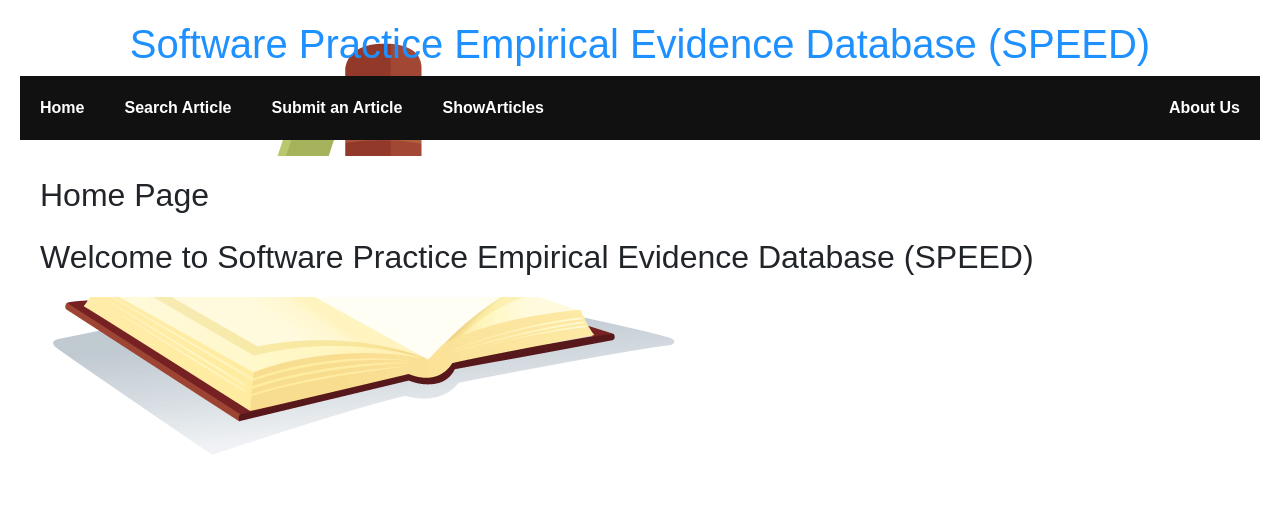
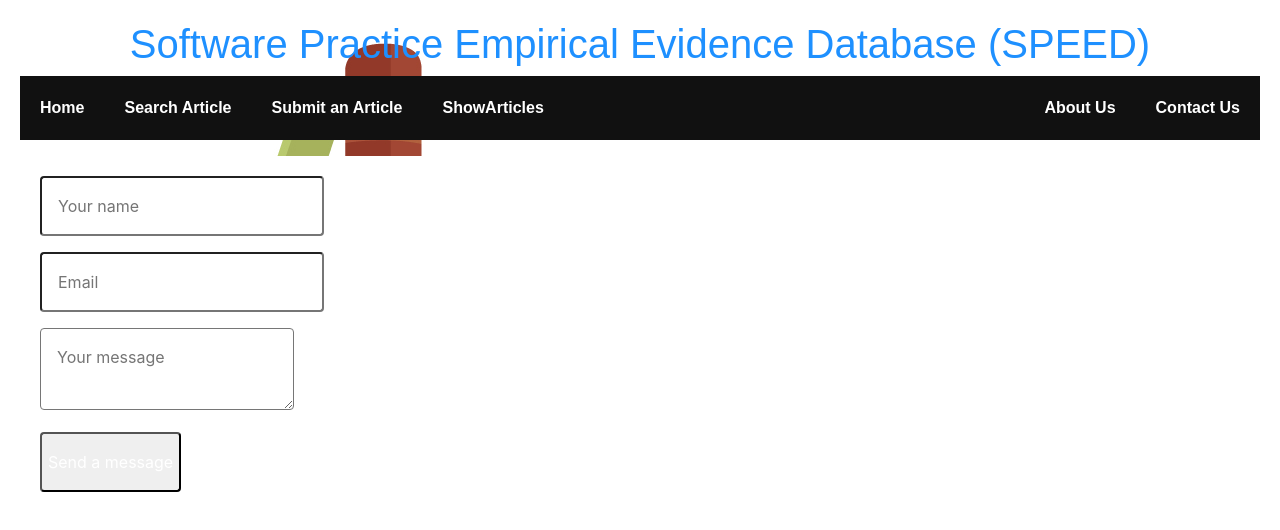
Before and after one commit to Alan528/ense701assignment1, a React (Create React App) app in the folder frontend/: page /ContactForm in a window 1280 px wide. Before the commit this address led to /. Shown: the top 530 px of the page. Built offline with nearby package versions, Linux system fonts and the light colour scheme.

Commit message:
Added Contact Us

```diff
--- a/frontend/src/App.js
+++ b/frontend/src/App.js
@@ -12,6 +12,7 @@
 import NotFoundPage from './pages/404';
 import ShowArticles from './components/ShowArticles';
 import SubmissionForm from './components/SubmissionForm';
+import ContactForm from './components/ContactForm';
 
 const App = () =>  {
   return (
@@ -23,6 +24,7 @@
           <li><a href = "/SearchArticle">Search Article</a></li>
           <li><a href = "/SubmitArticle">Submit an Article</a></li>
           <li><a href = "/ShowArticles">ShowArticles</a></li>
+          <li style={{float: "right"}}><a href = "/ContactForm">Contact Us</a></li>
           <li style={{float: "right"}}><a href = "/About">About Us</a></li>
         </ul>
       <div className="content">
@@ -30,6 +32,7 @@
         <Route exact path="/" component={Home}/>
         <Route path="/SearchArticle" component={SearchArticle}/>
         <Route path="/SubmitArticle" component={SubmitArticle}/>
+        <Route path="/ContactForm" component={ContactForm}/>
         <Route path="/About" component={About}/>
         <Route exact path="/404" component={NotFoundPage}/>
         <Route exact path='/ShowArticles' component={ShowArticles} />
--- /dev/null
+++ b/frontend/src/components/ContactForm.js
@@ -0,0 +1,67 @@
+import React, { useState } from "react";
+
+const FORM_ENDPOINT = "";
+
+const ContactForm = () => {
+  const [submitted, setSubmitted] = useState(false);
+  const handleSubmit = () => {
+    setTimeout(() => {
+      setSubmitted(true);
+    }, 100);
+  };
+
+  if (submitted) {
+    return (
+      <>
+        <div className="text-2xl">Thank you!</div>
+        <div className="text-md">We'll be in touch soon.</div>
+      </>
+    );
+  }
+
+  return (
+    <form
+      action={FORM_ENDPOINT}
+      onSubmit={handleSubmit}
+      method="POST"
+      target="_blank"
+    >
+      <div className="mb-3 pt-0">
+        <input
+          type="text"
+          placeholder="Your name"
+          name="name"
+          className="px-3 py-3 placeholder-gray-400 text-gray-600 relative bg-black bg-black rounded text-sm border-1 shadow outline-none focus:outline-none focus:ring w-full margin: auto"
+          required
+        />
+      </div>
+      <div className="mb-3 pt-0">
+        <input
+          type="email"
+          placeholder="Email"
+          name="email"
+          className="px-3 py-3 placeholder-gray-400 text-gray-600 relative bg-black bg-black rounded text-sm border-1 shadow outline-none focus:outline-none focus:ring w-full margin: auto"
+          required
+        />
+      </div>
+      <div className="mb-3 pt-0">
+        <textarea
+          placeholder="Your message"
+          name="message"
+          className="px-3 py-3 placeholder-gray-400 text-gray-600 relative bg-black bg-black rounded text-sm border-1 shadow outline-none focus:outline-nonex focus:ring w-full margin: auto"
+          required
+        />
+      </div>
+      <div className="mb-3 pt-0">
+        <button
+          className="bg-blue-500 text-white active:bg-blue-600 font-bold uppercase text-sm px-6 py-3 rounded shadow hover:shadow-lg outline-none focus:outline-none mr-1 mb-1 ease-linear transition-all duration-150 margin: auto"
+          type="submit"
+        >
+          Send a message
+        </button>
+      </div>
+    </form>
+  );
+};
+
+export default ContactForm;
```
Also changed, not shown: 5 other files (tests, documents, lock files or other folders).
